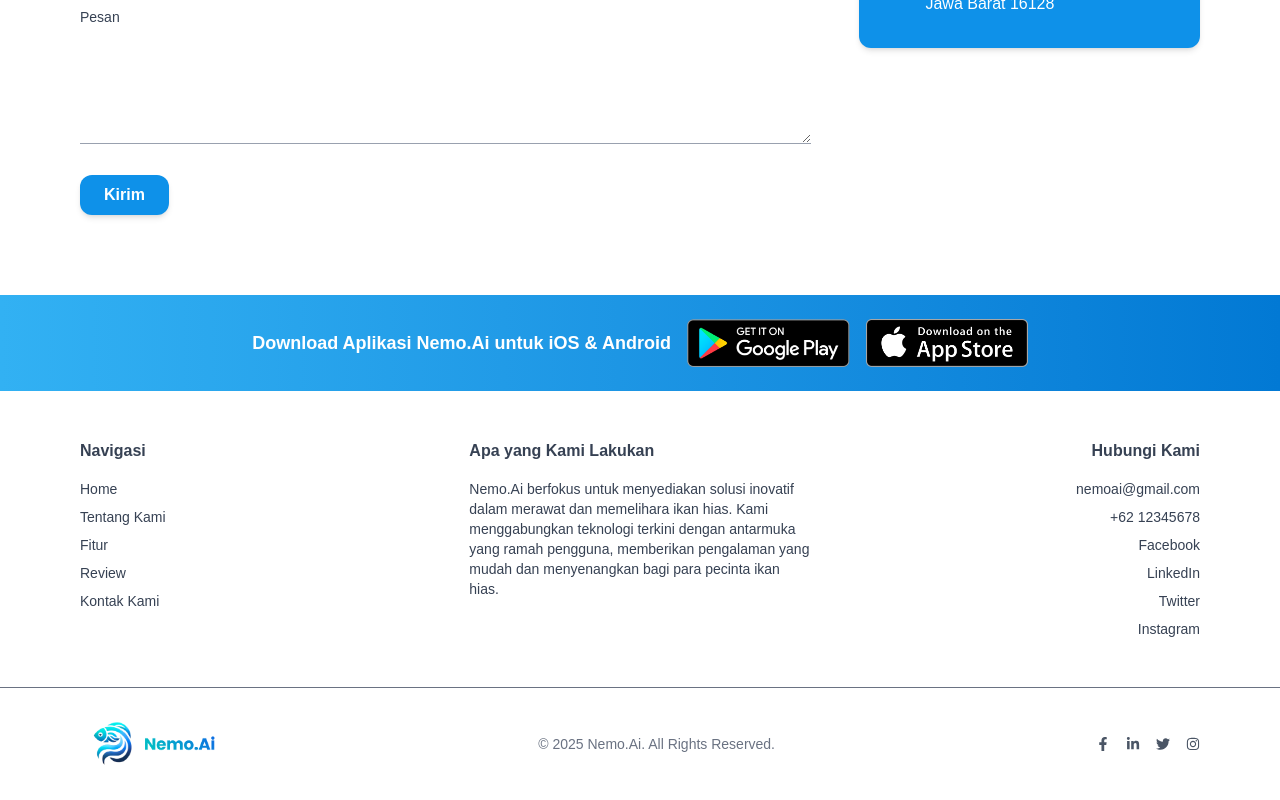
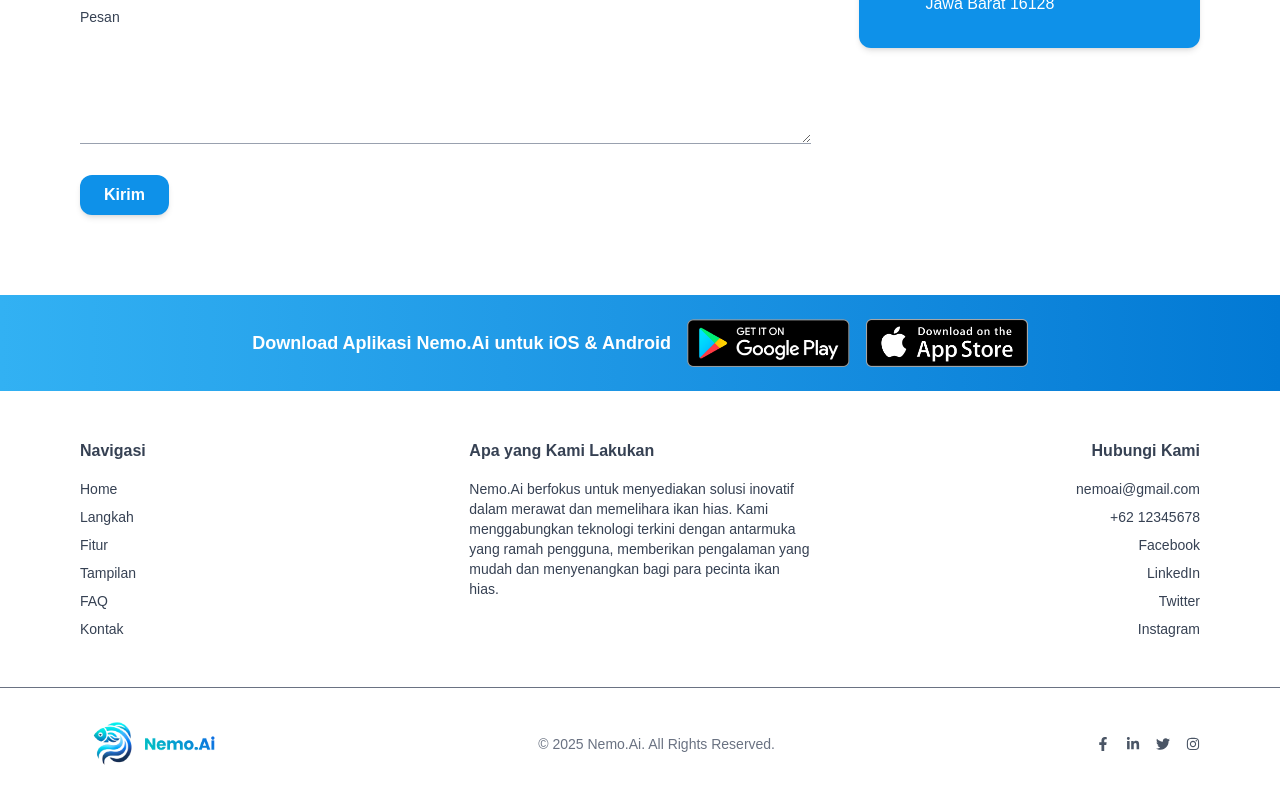
Before and after one commit to zollahrp/nemo-ai, a Next.js app: page / in a window 1280 px wide. Shown: the part 4354-5154 px from the top of the page. Built offline with nearby package versions, Linux system fonts and the light colour scheme.

Commit message:
navbar & footer v2

```diff
--- a/src/components/landing/Contact.jsx
+++ b/src/components/landing/Contact.jsx
@@ -142,8 +142,13 @@ export default function Contact() {
                         Download Aplikasi Nemo.Ai untuk iOS & Android
                     </p>
                     <div className="flex gap-4">
-                        <img src="/img/google-play.png" alt="Google Play" className="h-12 w-auto" />
-                        <img src="/img/app-store.png" alt="App Store" className="h-12 w-auto" />
+                        <a href="https://github.com/zollahrp/nemo-ai" target="_blank" rel="noopener noreferrer">
+                            <img src="/img/google-play.png" alt="Google Play" className="h-12 w-auto" />
+                        </a>
+                        <a href="https://github.com/zollahrp/nemo-ai" target="_blank" rel="noopener noreferrer">
+                            <img src="/img/app-store.png" alt="App Store" className="h-12 w-auto" />
+                        </a>
+
                     </div>
                 </div>
             </section>
--- a/src/components/landing/Home.jsx
+++ b/src/components/landing/Home.jsx
@@ -7,7 +7,7 @@ import homemockup from "/public/img/home-mockup.png";
 
 export default function Home() {
     return (
-        <section className="min-h-screen bg-[#FAFAFA] flex items-center font-['Poppins']">
+        <section id="home" className="min-h-screen bg-[#FAFAFA] flex items-center font-['Poppins']">
             <div className="w-full max-w-screen-2xl mx-auto px-4 lg:px-20 grid grid-cols-1 md:grid-cols-2 gap-12 items-center">
 
                 <div className="text-center md:text-left">
--- a/src/components/landing/Showcase.jsx
+++ b/src/components/landing/Showcase.jsx
@@ -47,7 +47,7 @@ export default function Showcase() {
   }
 
   return (
-    <section id="showcase" className="bg-[#FAFAFA]">
+    <section id="tampilan" className="bg-[#FAFAFA]">
       <div className="max-w-screen-xl mx-auto py-20 px-8 lg:px-20 text-center">
         <h2 className="text-sm font-semibold text-[#0E91E9] uppercase mb-2">Showcase</h2>
         <h3 className="text-3xl sm:text-4xl font-bold text-gray-900 mb-4">
--- a/src/components/landing/Steps.jsx
+++ b/src/components/landing/Steps.jsx
@@ -27,7 +27,7 @@ const steps = [
 export default function Steps() {
   return (
     <section
-      id="steps"
+      id="langkah"
       className="py-20 px-8 lg:px-20 max-w-screen-2xl mx-auto bg-[#FFFFFF]"
     >
       <div className="mb-12">
--- a/src/components/ui/Footer.jsx
+++ b/src/components/ui/Footer.jsx
@@ -8,10 +8,11 @@ export default function Footer() {
                     <h3 className="font-bold text-base mb-4">Navigasi</h3>
                     <ul className="space-y-2">
                         <li><a href="#home">Home</a></li>
-                        <li><a href="#about">Tentang Kami</a></li>
+                        <li><a href="#langkah">Langkah</a></li>
                         <li><a href="#features">Fitur</a></li>
-                        <li><a href="#review">Review</a></li>
-                        <li><a href="#contact">Kontak Kami</a></li>
+                        <li><a href="#tampilan">Tampilan</a></li>
+                        <li><a href="#faq">FAQ</a></li>
+                        <li><a href="#contact">Kontak</a></li>
                     </ul>
                 </div>
 
@@ -30,10 +31,10 @@ export default function Footer() {
                     <ul className="space-y-2">
                         <li>nemoai@gmail.com</li>
                         <li>+62 12345678</li>
-                        <li><a href="#">Facebook</a></li>
-                        <li><a href="#">LinkedIn</a></li>
-                        <li><a href="#">Twitter</a></li>
-                        <li><a href="#">Instagram</a></li>
+                        <li><a href="https://www.instagram.com/zollahrp">Facebook</a></li>
+                        <li><a href="https://www.linkedin.com/in/zolla/">LinkedIn</a></li>
+                        <li><a href="https://www.instagram.com/zollahrp">Twitter</a></li>
+                        <li><a href="https://www.instagram.com/zollahrp">Instagram</a></li>
                     </ul>
                 </div>
             </div>
@@ -48,10 +49,10 @@ export default function Footer() {
                 </div>
 
                 <div className="flex gap-4 mt-4 sm:mt-0 text-gray-600">
-                    <a href="#"><FaFacebookF /></a>
-                    <a href="#"><FaLinkedinIn /></a>
-                    <a href="#"><FaTwitter /></a>
-                    <a href="#"><FaInstagram /></a>
+                    <a href="https://www.instagram.com/zollahrp"><FaFacebookF /></a>
+                    <a href="https://www.linkedin.com/in/zolla/"><FaLinkedinIn /></a>
+                    <a href="https://www.instagram.com/zollahrp"><FaTwitter /></a>
+                    <a href="https://www.instagram.com/zollahrp"><FaInstagram /></a>
                 </div>
             </div>
         </footer>
--- a/src/components/ui/Navbar.jsx
+++ b/src/components/ui/Navbar.jsx
@@ -21,12 +21,10 @@ export default function Navbar() {
       }`}
     >
       <div className="max-w-screen-2xl mx-auto flex items-center justify-between px-8 lg:px-20 py-0">
-        {/* Logo */}
         <div className="flex items-center">
           <img src="/img/logo.png" alt="Logo" className="h-20 w-auto" />
         </div>
 
-        {/* Nav Menu */}
         <nav className="hidden md:flex items-center gap-10 text-lg font-semibold text-gray-800">
           <a href="#home" className="hover:text-[#0E91E9]">Home</a>
           <a href="#langkah" className="hover:text-[#0E91E9]">Langkah</a>
```
